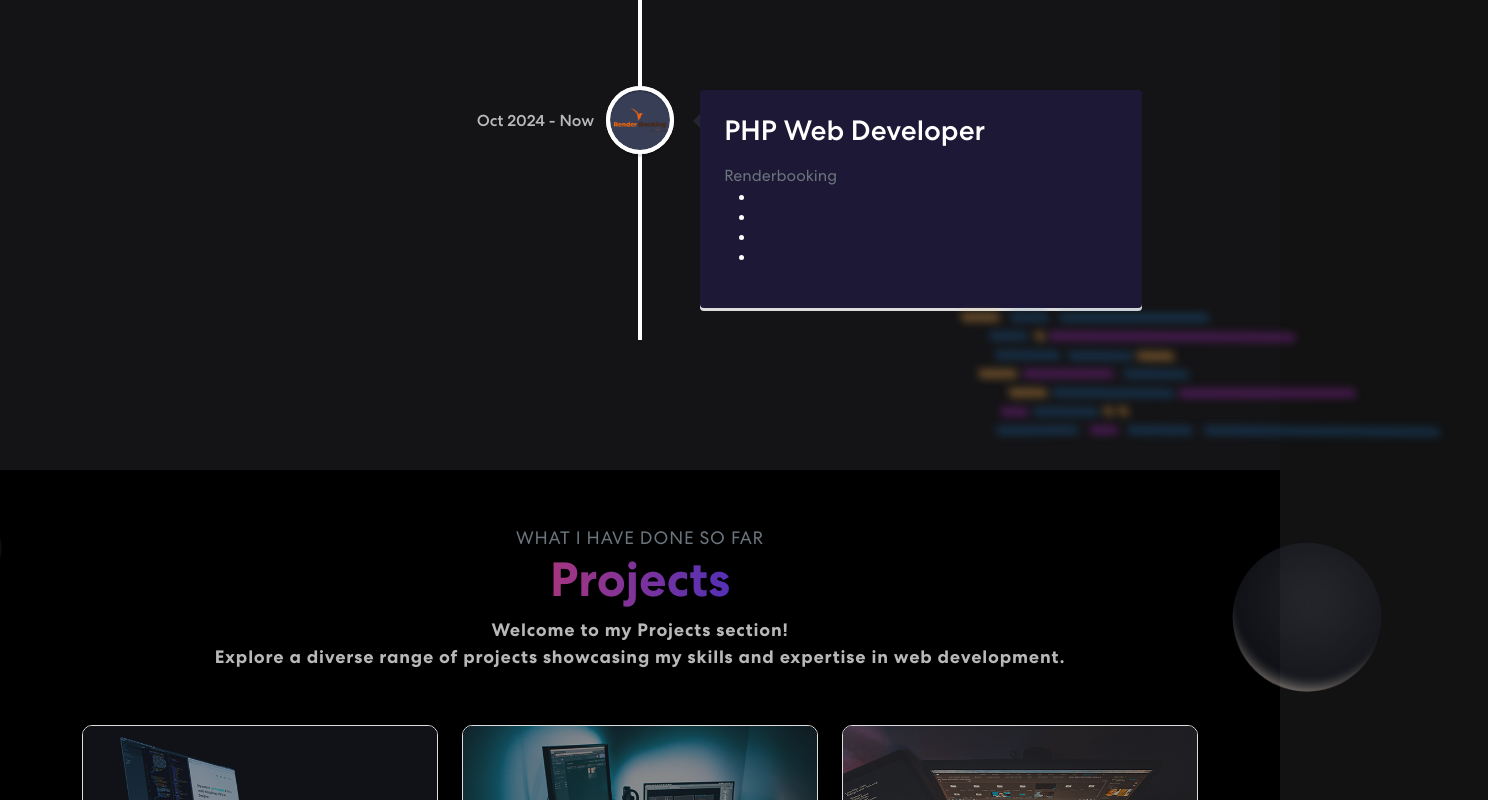
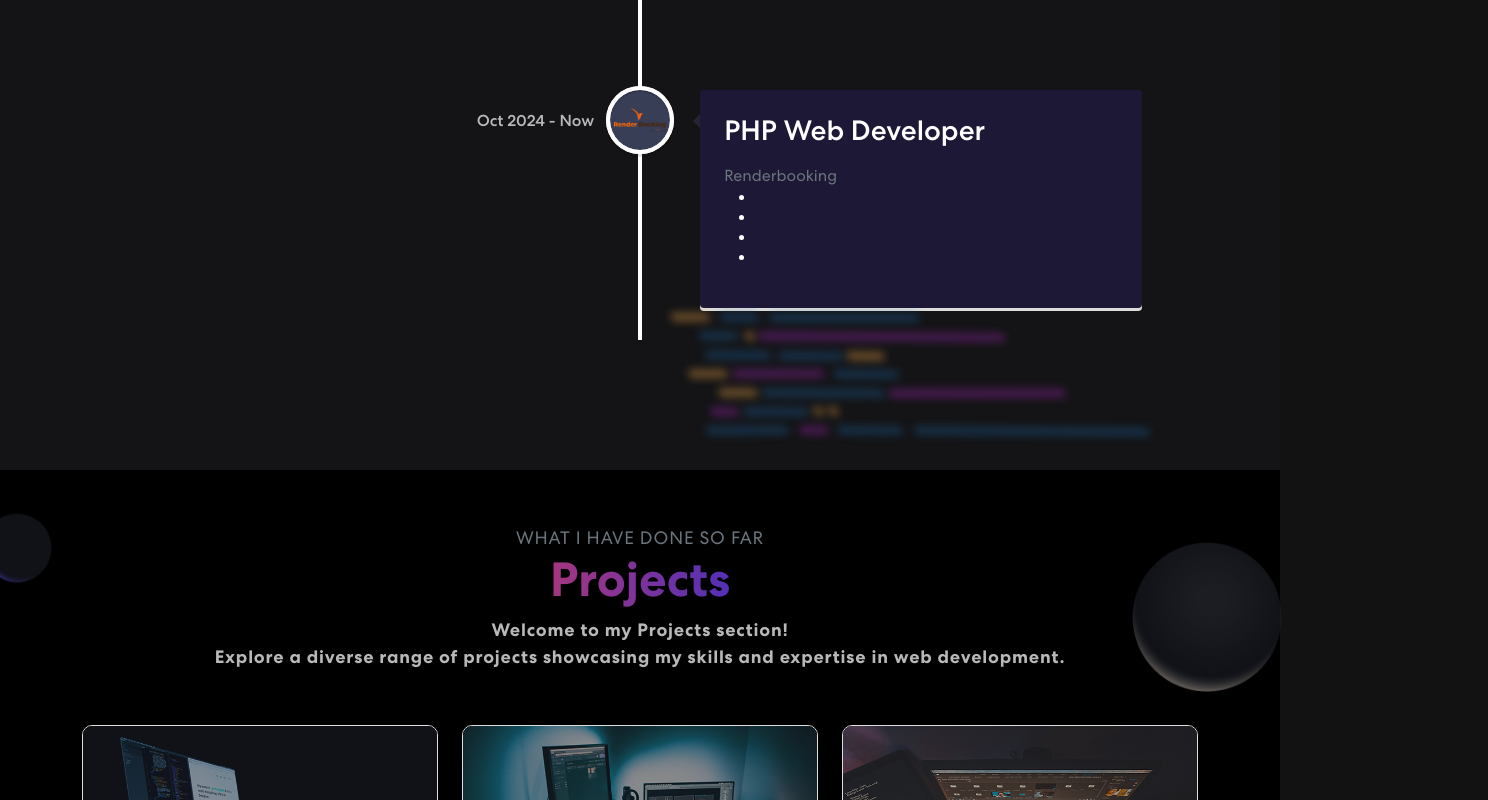
Before and after one commit to Biplabkhanal/portfolio, a React (Vite) app: page / in a window 1280 px wide. Shown: the part 2840-3640 px from the top of the page, 1488 px wide, since content can reach past the window. Built offline with nearby package versions, Linux system fonts and the light colour scheme.

Commit message:
Update App.css

```diff
--- a/src/App.css
+++ b/src/App.css
@@ -647,7 +647,6 @@ img {
 .svg-experience-bottom {
   display: flex;
   margin-top: -208px !important;
-  margin-right: -290px;
   margin-bottom: -210px;
   justify-content: flex-end;
   overflow: hidden;
@@ -774,7 +773,7 @@ img {
   width: 150px;
   height: 150px;
   margin-top: -350px !important;
-  margin-left: 1150px;
+  margin-left: 1050px;
   margin-bottom: -195px;
 }
 
@@ -789,7 +788,7 @@ img {
   width: 70px;
   height: 70px;
   margin-top: -220px !important;
-  margin-left: -150px;
+  margin-left: -100px;
   margin-bottom: -300px;
 }
 
```
